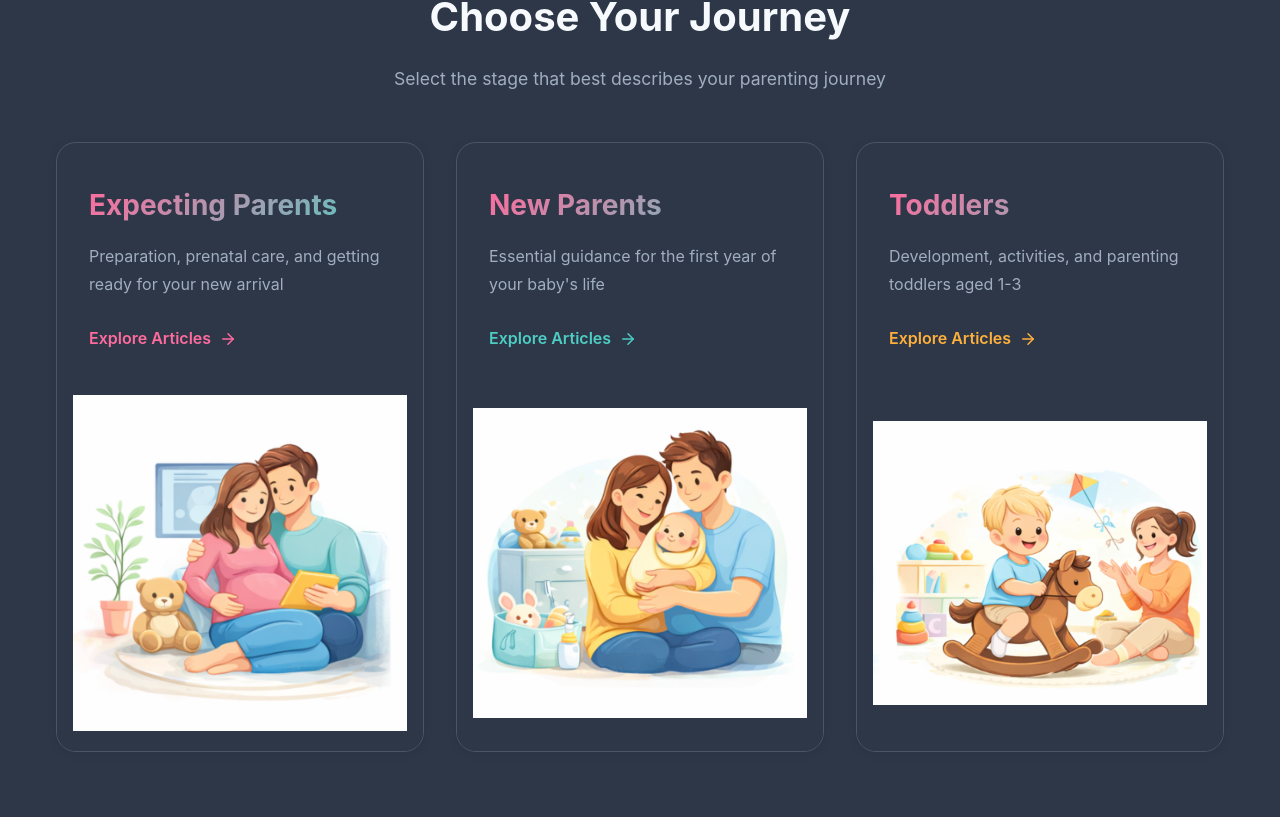
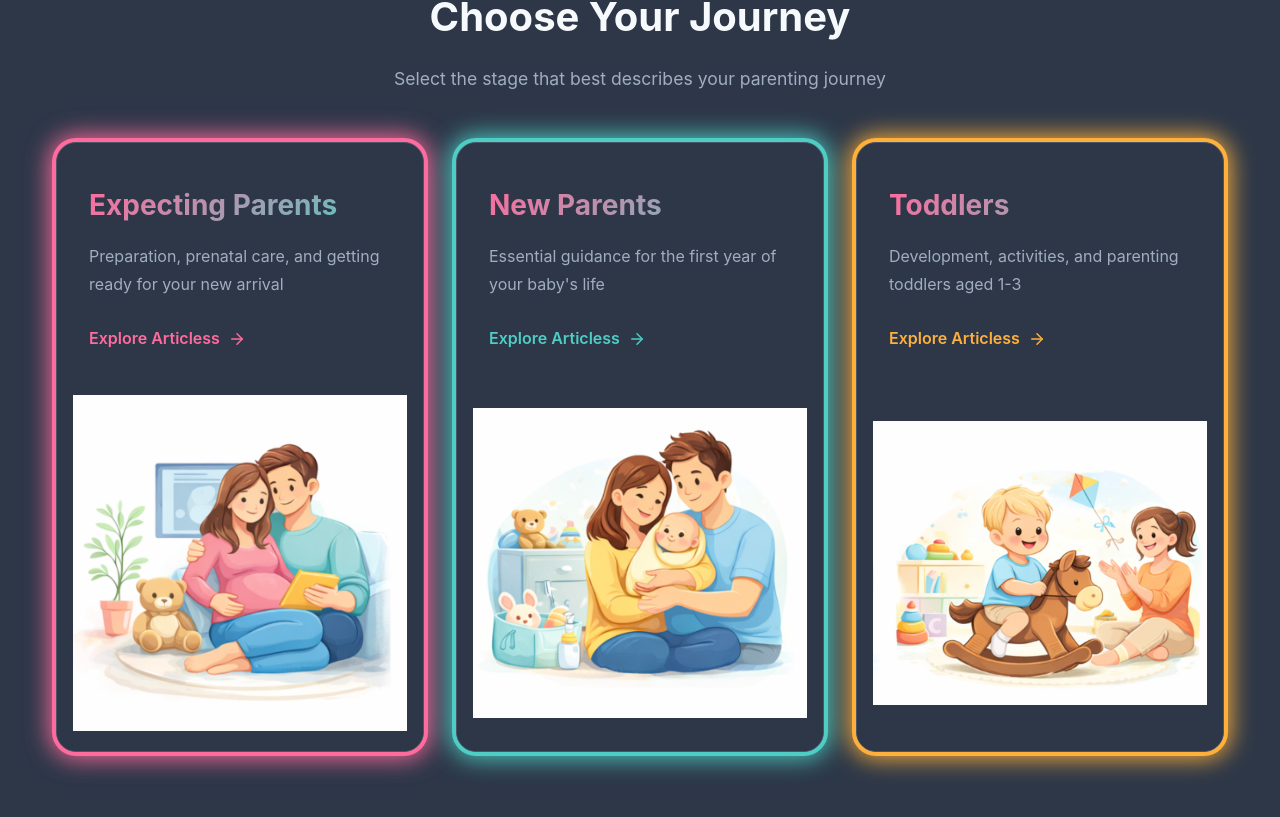
Before and after one commit to Nitish4561/parent-nest, a React (Vite) app: page / in a window 1280 px wide. Shown: the part 583-1400 px from the top of the page. Built offline with nearby package versions, Linux system fonts and the light colour scheme; no server answers; the database is empty.

Commit message:
theme setting

```diff
--- a/package.json
+++ b/package.json
@@ -14,6 +14,7 @@
     "@tailwindcss/postcss": "^4.1.18",
     "class-variance-authority": "^0.7.1",
     "lucide-react": "^0.563.0",
+    "motion": "^12.33.0",
     "react": "^19.2.0",
     "react-dom": "^19.2.0",
     "react-markdown": "^10.1.0",
--- a/src/components/CategoryCard.tsx
+++ b/src/components/CategoryCard.tsx
@@ -2,6 +2,7 @@ import { Link } from 'react-router-dom';
 import { ArrowRight } from 'lucide-react';
 import { motion } from 'framer-motion';
 import type { Category } from '../types';
+import { BorderBeam } from '@/components/ui/border-beam';
 
 interface CategoryCardProps {
   category: Category;
@@ -21,9 +22,10 @@ export default function CategoryCard({ category }: CategoryCardProps) {
       <motion.div
         whileHover={{ y: -8 }}
         transition={{ type: "spring", stiffness: 300, damping: 20 }}
-        className="category-card-modern"
+        className="category-card-modern category-card-with-beam relative overflow-hidden"
+        style={{ ["--beam-color" as string]: category.color } as React.CSSProperties}
       >
-        <div className="category-content-modern">
+        <div className="category-content-modern relative z-10">
           {/* <div className="category-icon-wrapper" style={{ color: category.color }}>
             <IconComponent size={48} strokeWidth={1.5} />
           </div>
@@ -37,11 +39,11 @@ export default function CategoryCard({ category }: CategoryCardProps) {
             whileHover={{ x: 5 }}
             transition={{ type: "spring", stiffness: 400 }}
           >
-            Explore Articles <ArrowRight size={18} strokeWidth={2} />
+            Explore Articless <ArrowRight size={18} strokeWidth={2} />
           </motion.div>
         </div>
 
-        <div className="category-image-wrapper">
+        <div className="category-image-wrapper relative z-10">
           <motion.img
             src={category.imageUrl}
             alt={category.name}
@@ -50,6 +52,25 @@ export default function CategoryCard({ category }: CategoryCardProps) {
             transition={{ duration: 0.3 }}
           />
         </div>
+        {/* Border beam on top so the ring is visible; transparent center so content shows through */}
+        <BorderBeam
+          duration={6}
+          borderWidth={4}
+          transparentCenter
+          colorFrom={category.color}
+          colorTo={category.color}
+          className="!z-20"
+        />
+        <BorderBeam
+          duration={6}
+          delay={3}
+          borderWidth={4}
+          transparentCenter
+          reverse
+          colorFrom={category.color}
+          colorTo={category.color}
+          className="!z-20"
+        />
       </motion.div>
     </Link>
   );
--- /dev/null
+++ b/src/components/ui/border-beam.tsx
@@ -0,0 +1,68 @@
+import { cn } from "@/lib/utils"
+
+interface BorderBeamProps {
+  duration?: number
+  delay?: number
+  colorFrom?: string
+  colorTo?: string
+  className?: string
+  reverse?: boolean
+  borderWidth?: number
+  /** When true, center is transparent so content underneath shows (use when beam is on top) */
+  transparentCenter?: boolean
+}
+
+export const BorderBeam = ({
+  className,
+  duration = 6,
+  delay = 0,
+  colorFrom = "#ffaa40",
+  colorTo = "#9c40ff",
+  reverse = false,
+  borderWidth = 4,
+  transparentCenter = false,
+}: BorderBeamProps) => {
+  const bw = borderWidth
+  return (
+    <div
+      className={cn(
+        "pointer-events-none absolute inset-0 z-0 rounded-[inherit]",
+        className
+      )}
+      style={{
+        ["--beam-duration" as string]: `${duration}s`,
+        ["--beam-delay" as string]: `${delay}s`,
+        ["--beam-direction" as string]: reverse ? "reverse" : "normal",
+      } as React.CSSProperties}
+    >
+      {/* Rotating gradient - extends bw pixels outside so border ring is visible */}
+      <div
+        aria-hidden
+        className="border-beam-rotator"
+        style={{
+          position: "absolute",
+          left: -bw,
+          top: -bw,
+          width: `calc(100% + ${bw * 2}px)`,
+          height: `calc(100% + ${bw * 2}px)`,
+          zIndex: 0,
+          background: `conic-gradient(from 0deg, ${colorFrom}, ${colorTo}, ${colorFrom})`,
+        }}
+      />
+      {/* Inner mask - card background so only the border ring shows gradient */}
+      <div
+        aria-hidden
+        style={{
+          position: "absolute",
+          left: bw,
+          top: bw,
+          right: bw,
+          bottom: bw,
+          zIndex: 1,
+          borderRadius: Math.max(0, 20 - bw),
+          background: transparentCenter ? "transparent" : "var(--card-bg, #2D3748)",
+        }}
+      />
+    </div>
+  )
+}
--- a/src/index.css
+++ b/src/index.css
@@ -23,6 +23,9 @@
 .light {
   --dark-text: #2D3748;
   --light-text: #718096;
+  --footer-bg: #2D3748;
+  --footer-text: #E2E8F0;
+  --footer-text-muted: #CBD5E0;
   --bg-light: #F7FAFC;
   --bg-white: #FFFFFF;
   --border-color: #E2E8F0;
@@ -67,6 +70,9 @@
 .dark {
   --dark-text: #F7FAFC;
   --light-text: #A0AEC0;
+  --footer-bg: #1A202C;
+  --footer-text: #E2E8F0;
+  --footer-text-muted: #A0AEC0;
   --bg-light: #1A202C;
   --bg-white: #2D3748;
   --border-color: #4A5568;
@@ -112,6 +118,9 @@
 :root {
   --dark-text: #F7FAFC;
   --light-text: #A0AEC0;
+  --footer-bg: #1A202C;
+  --footer-text: #E2E8F0;
+  --footer-text-muted: #A0AEC0;
   --bg-light: #1A202C;
   --bg-white: #2D3748;
   --border-color: #4A5568;
@@ -842,11 +851,57 @@ a.block {
   100% { background-position: -200% 0; }
 }
 
+/* Border beam - rotating gradient border */
+@keyframes border-beam-spin {
+  to {
+    transform: rotate(360deg);
+  }
+}
+
+.border-beam-rotator {
+  animation: border-beam-spin var(--beam-duration, 6s) linear infinite;
+  animation-delay: var(--beam-delay, 0s);
+  animation-direction: var(--beam-direction, normal);
+  will-change: transform;
+}
+
+/* Animated border glow for category cards - visible "beam" effect */
+@keyframes border-beam-glow {
+  0%, 100% {
+    box-shadow: 0 0 0 2px var(--beam-color),
+      0 0 16px 2px var(--beam-color),
+      0 2px 12px rgba(0, 0, 0, 0.06);
+  }
+  50% {
+    box-shadow: 0 0 0 4px var(--beam-color),
+      0 0 24px 6px var(--beam-color),
+      0 2px 12px rgba(0, 0, 0, 0.06);
+  }
+}
+
+.category-card-with-beam {
+  animation: border-beam-glow 2.5s ease-in-out infinite;
+}
+
+/* Border beam - animatable angle for conic-gradient border */
+@property --beam-angle {
+  syntax: "<angle>";
+  initial-value: 0deg;
+  inherits: false;
+}
+
+@keyframes border-beam-rotate {
+  to {
+    --beam-angle: 360deg;
+  }
+}
+
 .product-card {
   background: var(--card-bg);
   border-radius: 1rem;
   overflow: hidden;
   box-shadow: var(--shadow-md);
+  border: 1px solid transparent;
   transition: all 0.3s ease;
   display: flex;
   flex-direction: column;
@@ -855,9 +910,18 @@ a.block {
   min-height: 0;
 }
 
+.dark .product-card {
+  border-color: var(--border-color);
+  box-shadow: var(--shadow-md), 0 0 0 1px rgba(255, 255, 255, 0.06);
+}
+
 .product-card:hover {
   transform: translateY(-5px);
   box-shadow: var(--shadow-xl);
+}
+
+.dark .product-card:hover {
+  box-shadow: var(--shadow-xl), 0 0 0 1px rgba(255, 255, 255, 0.08);
 }
 
 .product-image-wrapper {
@@ -1029,8 +1093,8 @@ a.block {
 
 /* Footer */
 .footer {
-  background: var(--dark-text);
-  color: white;
+  background: var(--footer-bg);
+  color: var(--footer-text);
   padding: 3rem 1rem 1.5rem;
 }
 
@@ -1057,7 +1121,7 @@ a.block {
 }
 
 .footer-description {
-  color: #CBD5E0;
+  color: var(--footer-text);
   line-height: 1.7;
   max-width: 600px;
   font-size: 1rem;
@@ -1069,19 +1133,19 @@ a.block {
 
 .footer-disclaimer p {
   font-size: 0.9rem;
-  color: #A0AEC0;
+  color: var(--footer-text-muted);
   line-height: 1.6;
 }
 
 .footer-disclaimer strong {
-  color: #CBD5E0;
+  color: var(--footer-text);
 }
 
 .footer-bottom {
-  border-top: 1px solid #4A5568;
+  border-top: 1px solid rgba(255, 255, 255, 0.12);
   padding-top: 1.5rem;
   text-align: center;
-  color: #CBD5E0;
+  color: var(--footer-text);
 }
 
 /* Old footer styles kept for compatibility */
@@ -1104,7 +1168,7 @@ a.block {
 }
 
 .footer-links a {
-  color: #CBD5E0;
+  color: var(--footer-text);
   text-decoration: none;
   transition: color 0.3s;
 }
@@ -1118,12 +1182,12 @@ a.block {
   align-items: center;
   gap: 0.5rem;
   margin-bottom: 1rem;
-  color: #CBD5E0;
+  color: var(--footer-text);
 }
 
 .footer-note {
   font-size: 0.85rem;
-  color: #A0AEC0;
+  color: var(--footer-text-muted);
   margin-top: 1rem;
   line-height: 1.5;
 }
@@ -1428,11 +1492,16 @@ a.block {
   padding: 0.6rem 1rem;
   border-radius: 8px;
   border: 1px solid var(--border-color);
-  background: white;
+  background: var(--card-bg);
   font-size: 1rem;
   color: var(--dark-text);
   cursor: pointer;
   min-width: 200px;
+}
+
+.products-filter-select option {
+  background: var(--card-bg);
+  color: var(--dark-text);
 }
 
 .products-filter-select:focus {
@@ -1469,7 +1538,7 @@ a.block {
   align-items: start;
   max-width: 900px;
   margin: 0 auto;
-  background: white;
+  background: var(--card-bg);
   border-radius: 1.25rem;
   overflow: hidden;
   box-shadow: var(--shadow-md);
@@ -1479,7 +1548,7 @@ a.block {
 .product-detail-image-wrap {
   aspect-ratio: 1;
   overflow: hidden;
-  background: var(--bg-light);
+  background: var(--card-bg);
 }
 
 .product-detail-image {
@@ -2521,6 +2590,19 @@ a.block {
     0 6px 28px 0 rgba(255, 159, 243, 0.25);
 }
 
+/* Dark mode: make "Shop on Amazon" button stand out from dark cards */
+.dark .rainbow-button-dark {
+  background: linear-gradient(#fff, #f7fafc) padding-box,
+    linear-gradient(90deg, var(--color-1), var(--color-2), var(--color-3), var(--color-4), var(--color-5)) border-box;
+  color: #1a202c;
+}
+
+.dark .rainbow-button-dark:hover {
+  color: #1a202c;
+  background: linear-gradient(#f7fafc, #edf2f7) padding-box,
+    linear-gradient(90deg, var(--color-1), var(--color-2), var(--color-3), var(--color-4), var(--color-5)) border-box;
+}
+
 @keyframes rainbow {
   0%, 100% { background-position: 0% 50%; }
   50% { background-position: 100% 50%; }
```
Also changed, not shown: public/logo.png, 1 other file (tests, documents, lock files or other folders).
